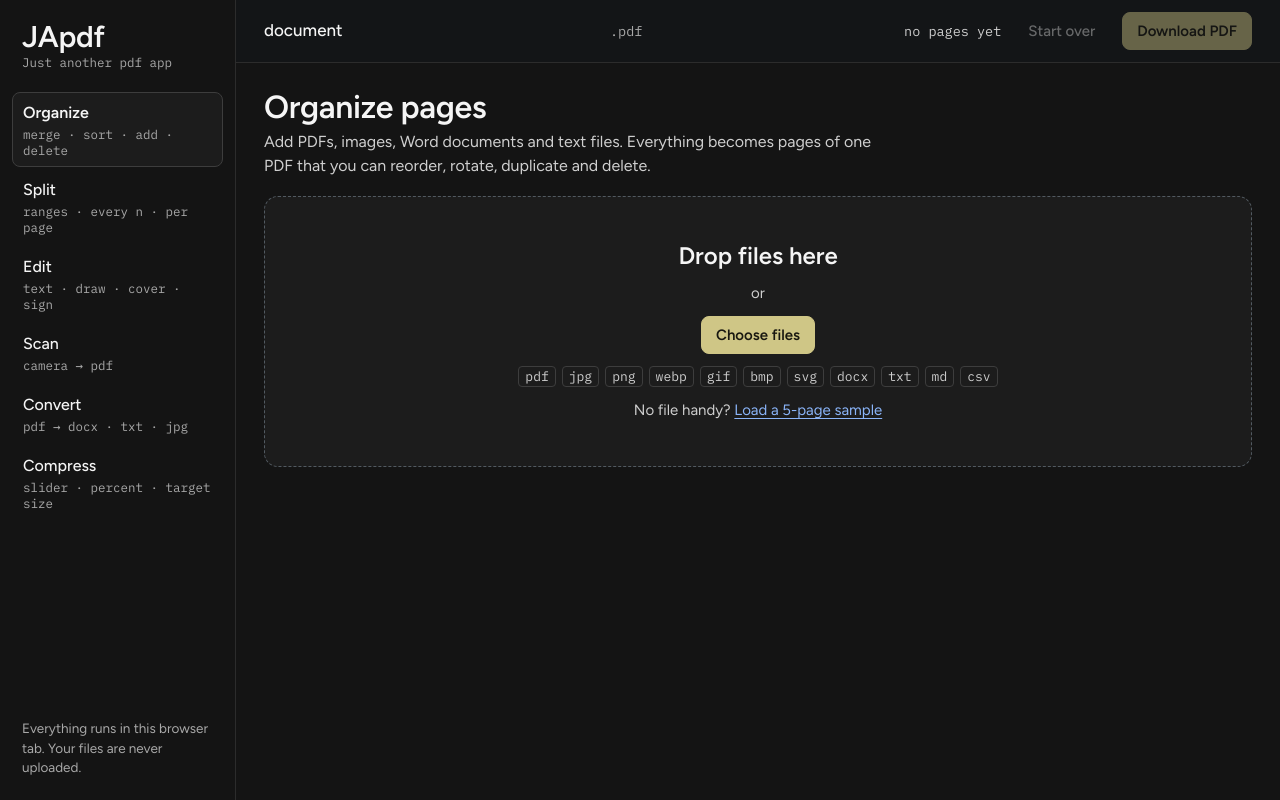
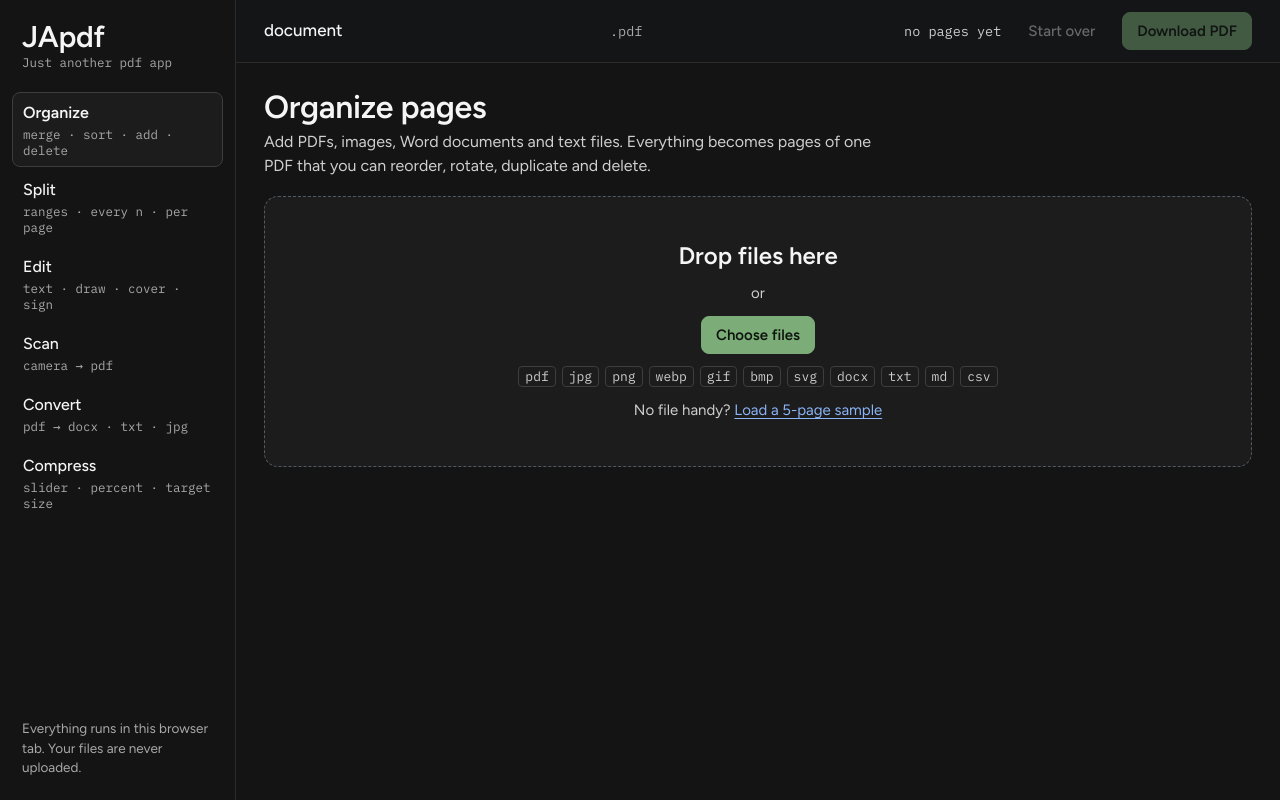
Before and after one commit to Prabhat-C/japdf, a plain HTML site: page index.html in a window 1280 px wide. Drawn offline with nearby package versions, Linux system fonts and the light colour scheme.

Commit message:
new accent

```diff
--- a/index.html
+++ b/index.html
@@ -13,7 +13,7 @@
   color-scheme:dark;
   --bg:#141414; --surface:#1c1c1c; --raised:#272727; --line:#3d3d3d; --line-soft:#2c2c2c;
   --text:#f5f5f5; --muted:#cfcfcf; --faint:#a8a8a8; --link:#8ab4f8; --sel-line:#9a9a9a; --sel-bg:rgba(255,255,255,.07);
-  --accent:#cfc686; /* change only this line to recolour all green buttons */
+  --accent:#7cad78; /* change only this line to recolour all green buttons */
   --accent-hover:color-mix(in srgb,var(--accent),#fff 25%);
   --accent-ink:color-mix(in srgb,var(--accent) 12%,#000); /* text on green buttons; set a light colour yourself if you pick a dark accent */
   --accent-soft:color-mix(in srgb,var(--accent) 17%,transparent);
```
